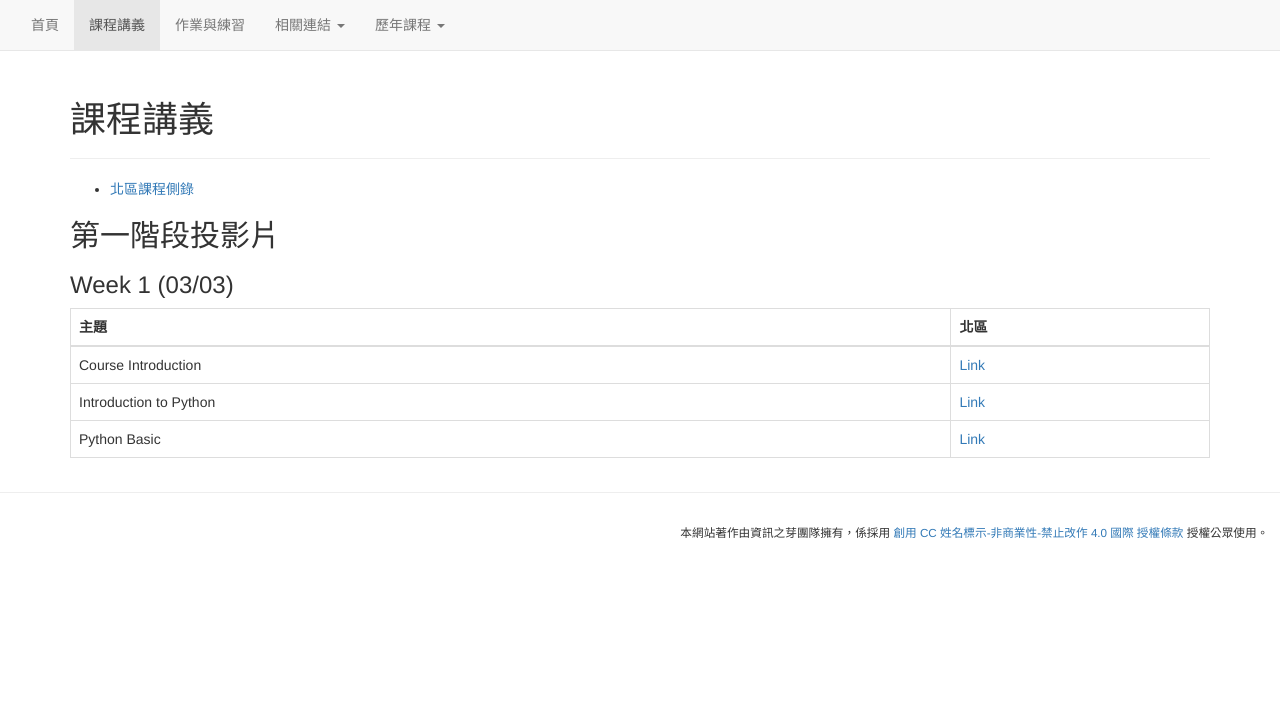
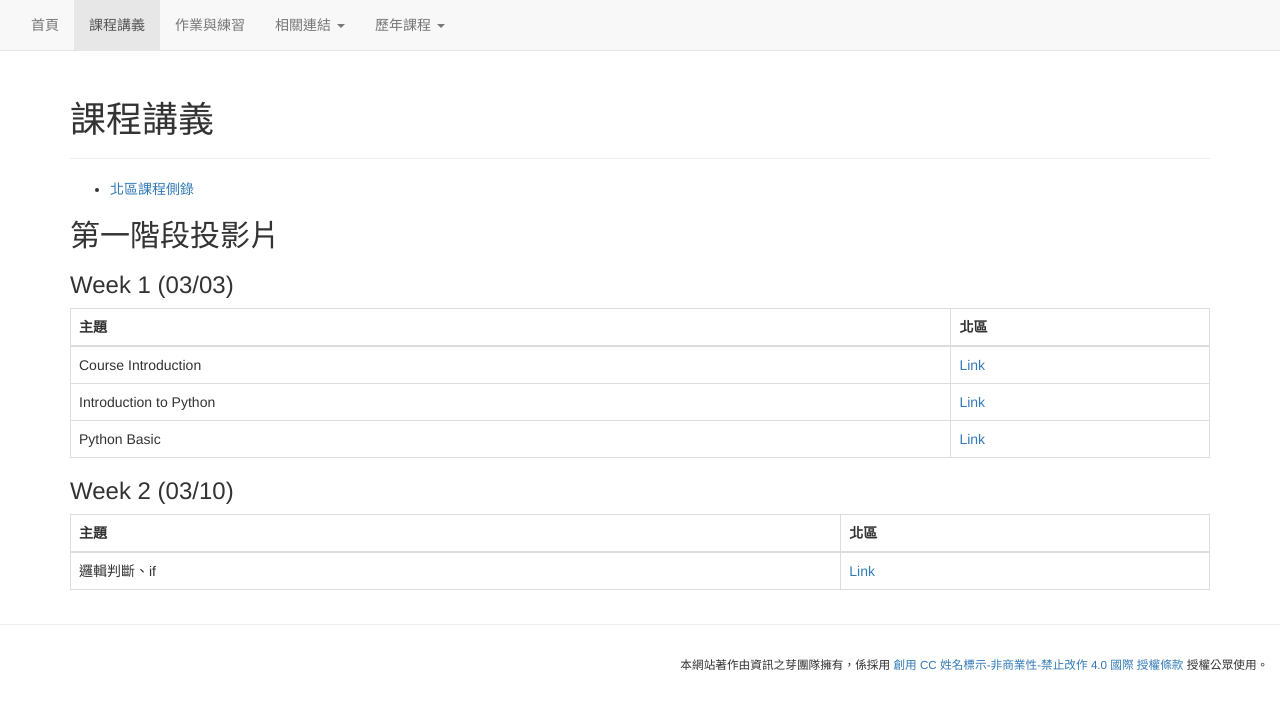
Before and after one commit to tw-csie-sprout/py2025, a Jekyll site: the page built from slides.md, in a window 1280 px wide. Shown: the top 710 px of the page. Built offline with Jekyll 4.4.1, drawn with Linux system fonts in a browser that asks for light colours.

Commit message:
Update slides.md

```diff
--- a/slides.md
+++ b/slides.md
@@ -16,3 +16,10 @@ title: "課程講義"
 | Course Introduction | [Link](https://drive.google.com/file/d/1k6zhqxDlFkgUwoOFHGzRpfJ7XOo1In4c/view?usp=sharing) |
 | Introduction to Python | [Link](https://www.canva.com/design/DAF-R9rylBE/GF-g89Pxi2rMljVcUbcH9g/view?utm_content=DAF-R9rylBE&utm_campaign=designshare&utm_medium=link&utm_source=editor)|
 |Python Basic|[Link](https://hackmd.io/@VLvbo_-_QjqwJnUcuKdxSQ/S1h5tfc3T#/)|
+
+### Week 2 (03/10)
+
+{: .table .table-bordered}
+| 主題 | 北區 |
+| --- | --- |
+| 邏輯判斷、if | [Link](https://docs.google.com/presentation/d/1Na8_-UwhAiXk8KrPRxkh4rO9YDE03Ra2iy_jCfxVKuA/edit?usp=sharing) |
```
